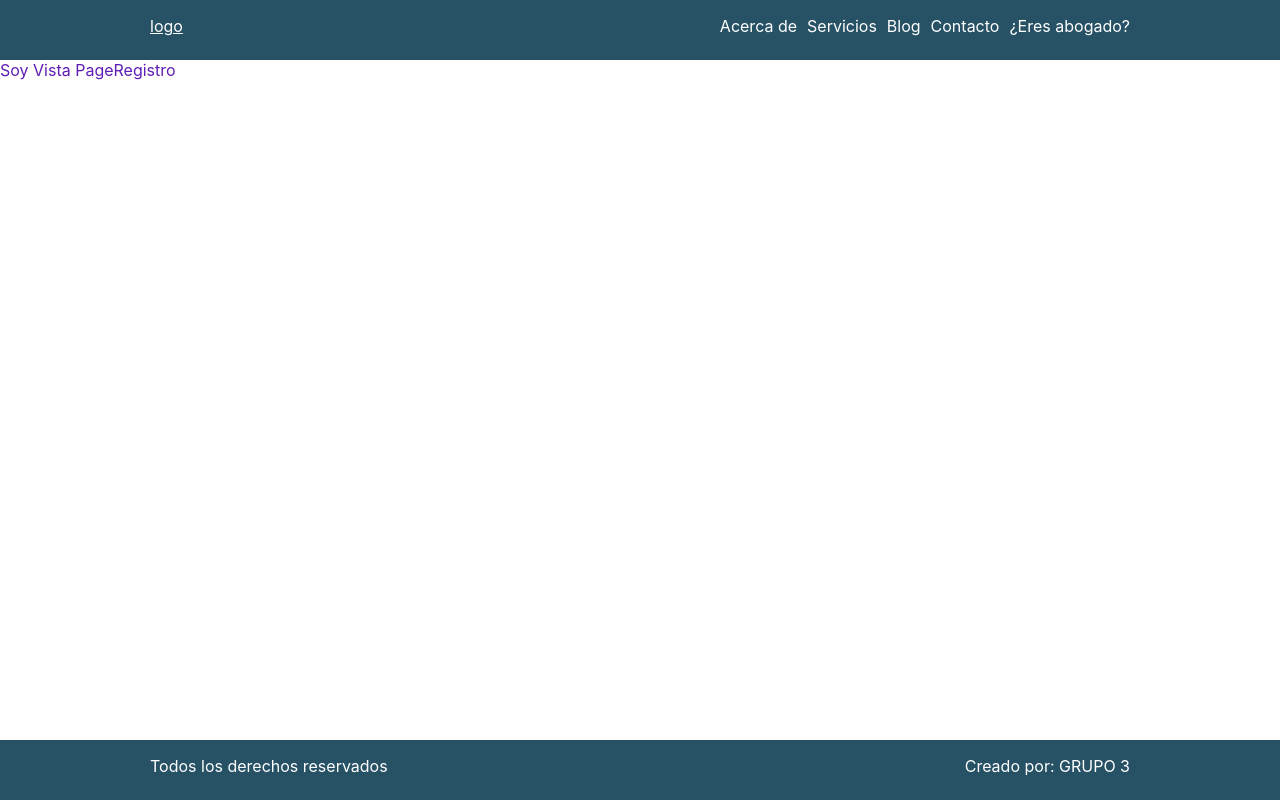
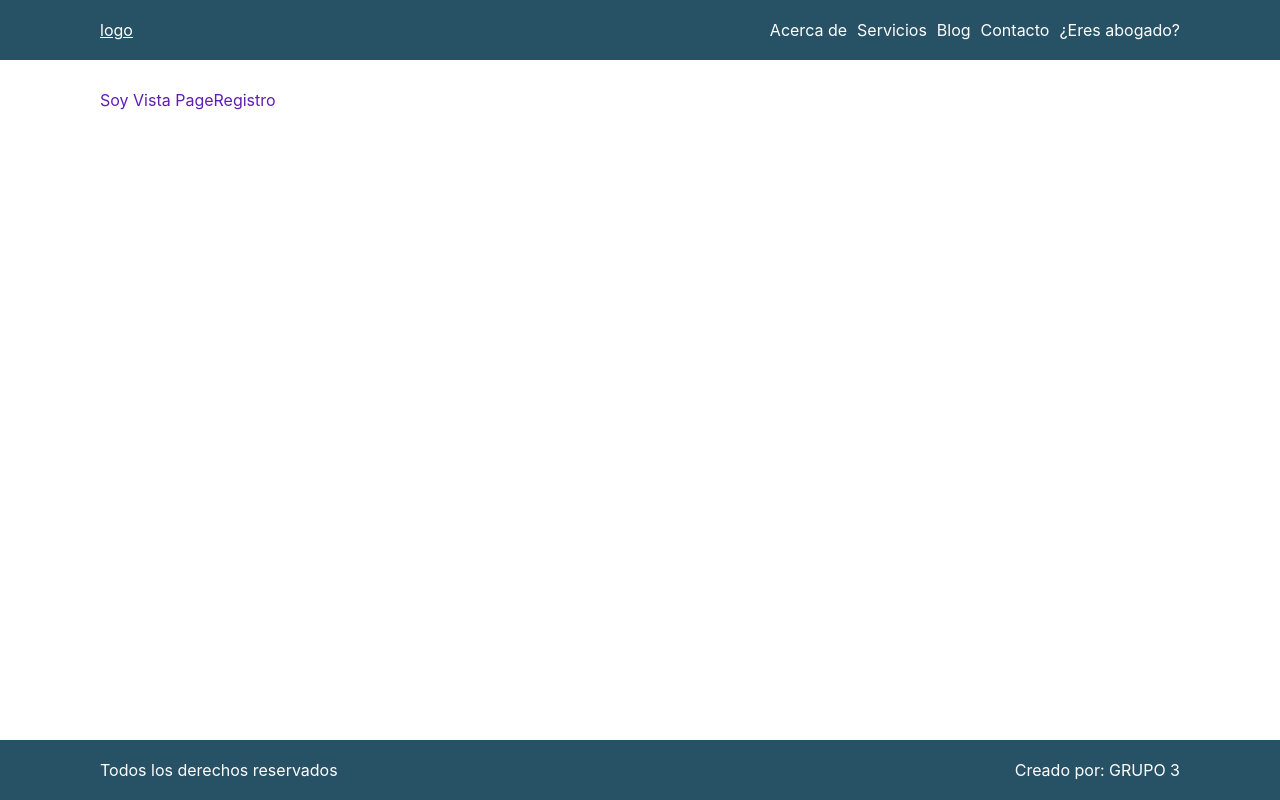
Before and after one commit to danteyc/ProyectoAbogados, a React (Create React App) app: page /registro in a window 1280 px wide. Built offline with nearby package versions, Linux system fonts and the light colour scheme.

Commit message:
Proyecto Abogados RUTAS

```diff
--- a/src/App.js
+++ b/src/App.js
@@ -13,6 +13,7 @@ import { PageHome } from "./pages/PageHome/PageHome"
 import { PageAbogado } from "./pages/PageAbogado/PageAbogado"
 import { PageListaAbogados } from "./pages/PageListaAbogados/PageListaAbogados"
 import { PageRegistro } from "./pages/PageRegistro/PageRegistro"
+import "./assets/style/main.scss"
 
 function App() {
   return (
--- /dev/null
+++ b/src/assets/style/main.scss
@@ -0,0 +1,10 @@
+*{
+    margin: 0;
+    padding: 0;
+    box-sizing: border-box;
+}
+
+.container{
+    max-width: 1080px;
+    margin: 0 auto;
+}
--- a/src/components/footer/footer.scss
+++ b/src/components/footer/footer.scss
@@ -7,6 +7,7 @@ footer{
     display: flex;
     justify-content: space-between;
     align-items: center;
+    height: 60px;
     a{
         text-decoration: none;
         color: white;
--- a/src/components/header/header.scss
+++ b/src/components/header/header.scss
@@ -1,8 +1,3 @@
-.container{
-    max-width: 980px;
-    margin: 0 auto;
-}
-
 header{
     background-color:#275165;
     height: 60px;
@@ -11,6 +6,7 @@ header{
     display: flex;
     align-items: center;
     justify-content: space-between;
+    height: 60px;
 }
 .header-logo{
     color: white
--- a/src/components/main/main.jsx
+++ b/src/components/main/main.jsx
@@ -5,5 +5,10 @@ export function Main(props) {
       children
     } = props;
 
-    return <main className="main">{children}</main>;
+    return (
+    <main className="main">
+      <div className="container">
+        {children}
+      </div>
+    </main>);
   }
--- a/src/components/main/main.scss
+++ b/src/components/main/main.scss
@@ -1,4 +1,5 @@
 main {
     color: rgb(94, 29, 180);
     height: calc(100vh - 120px);
+    padding: 30px 0;
 }
```
